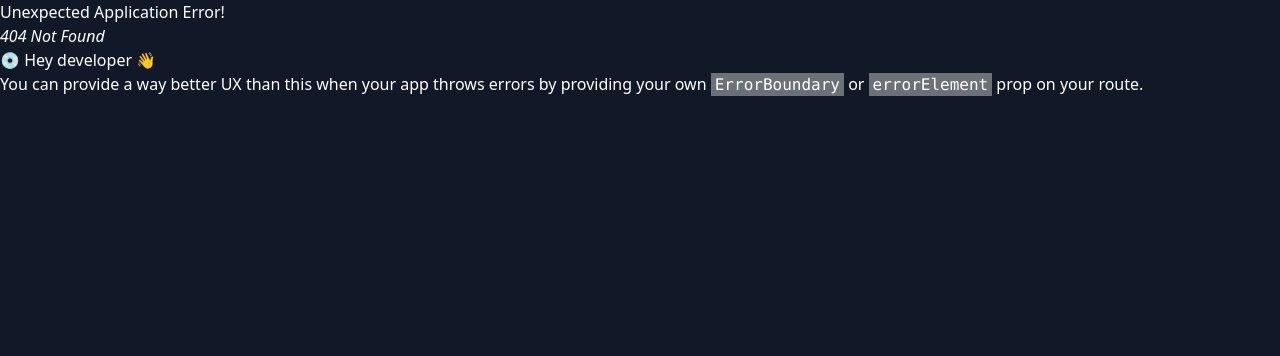
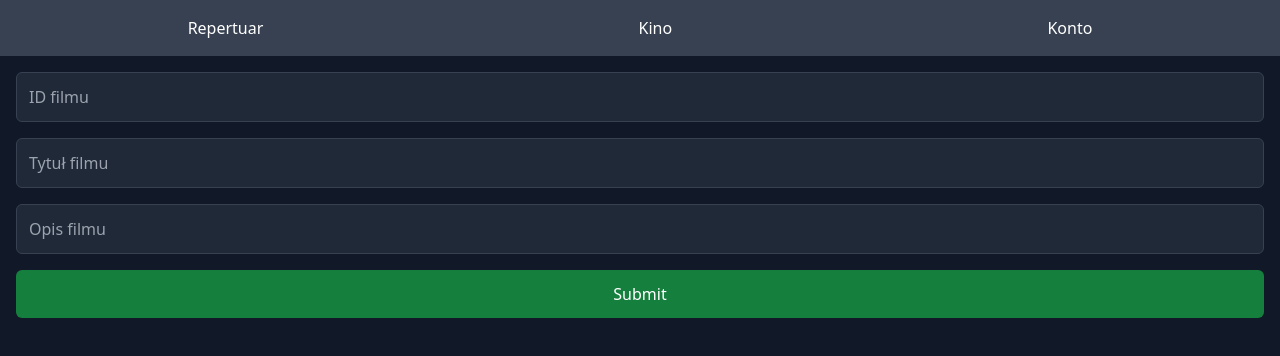
Before and after one commit to dawid-poradzinski/Cinema, a React (Create React App) app in the folder frontend/cinema-ticket-booking/: page /account in a window 1280 px wide. Before the commit this address had no page. Shown: the top 356 px of the page. Built offline with nearby package versions, Linux system fonts and the light colour scheme.

Commit message:
Ability to add movie to DB and see all movies;

```diff
--- /dev/null
+++ b/frontend/cinema-ticket-booking/src/Endpoints.js
@@ -0,0 +1,9 @@
+const mainEndpoint = "http://localhost:8080/";
+
+const getAllMovies = mainEndpoint + "movies";
+const getSingleMovie = (id) => {
+    return mainEndpoint + "movies/" + id;
+}
+const putMovie = mainEndpoint + "movies";
+
+export {mainEndpoint, getAllMovies, getSingleMovie, putMovie};
--- /dev/null
+++ b/frontend/cinema-ticket-booking/src/components/AddEditMovie.js
@@ -0,0 +1,42 @@
+import axios from "axios";
+import { useState } from "react";
+import { putMovie } from "../Endpoints";
+
+
+const AddEditMovie = () => {
+    const [inputs, setInputs] = useState({});
+
+    const handleChange = (e) => {
+        const name = e.target.name;
+        const value = e.target.value;
+        setInputs(values => ({ ...values, [name]: value }));
+    }
+
+    const handleSubmit = (e) => {
+        e.preventDefault();
+        console.log(putMovie, inputs);
+        axios.put(putMovie, inputs)
+        .then((response) => {
+            console.log(response);
+        })
+        .catch((error) => {
+            alert(error);
+        })
+    }
+
+    return (
+        <div >
+            <form className="flex flex-col space-y-4 p-4" onSubmit={handleSubmit}>
+                <input type="number" name="id" id="id" onChange={handleChange} placeholder="ID filmu" />
+                <input type="text" name="name" id="name" value={inputs.name || ""} onChange={handleChange} placeholder="Tytuł filmu" />
+                <input type="text" name="description" id="description" value={inputs.description || ""} onChange={handleChange} placeholder="Opis filmu" />
+                <button type="submit" className="bg-green-700 p-3 rounded-md text-center cursor-pointer">
+                    <p>Submit</p>
+                </button>
+            </form>
+
+        </div>
+    );
+}
+
+export default AddEditMovie;
--- a/frontend/cinema-ticket-booking/src/components/MovieShortDesc.js
+++ b/frontend/cinema-ticket-booking/src/components/MovieShortDesc.js
@@ -4,7 +4,7 @@ const MovieShortDesc = (props) => {
         <div className="MovieDescRoot flex flex-col bg-gray-800 w-44 h-[420px] rounded-lg overflow-hidden">
             <div className="MovieImg bg-green-500 w-full h-64 flex-shrink-0" />
             <div className="MovieDescText flex flex-col justify-evenly h-full px-3.5 w-full">
-                <p className="text-white font-semibold">{data.title}</p>
+                <p className="text-white font-semibold">{data.name}</p>
                 <p className="font-light text-xs line-clamp-3">{data.description}</p>
                 <div className="BuyButton w-full h-8 bg-red-700 rounded-md flex items-center justify-center cursor-pointer hover:bg-red-600 transition-all">
                     <p className="text-sm font-semibold align-middle select-none">Kup teraz</p>
--- a/frontend/cinema-ticket-booking/src/index.css
+++ b/frontend/cinema-ticket-booking/src/index.css
@@ -14,3 +14,7 @@ body {
   background-image: url("/public/example.jpg");
   background-size: cover;
 }
+
+input {
+  @apply bg-gray-800 p-3 rounded-md border border-gray-700 focus:outline-none
+}
--- a/frontend/cinema-ticket-booking/src/index.js
+++ b/frontend/cinema-ticket-booking/src/index.js
@@ -8,6 +8,7 @@ import {
   createBrowserRouter,
   RouterProvider,
 } from "react-router-dom";
+import Account from './pages/Account';
 
 const router = createBrowserRouter([
   {
@@ -17,6 +18,10 @@ const router = createBrowserRouter([
       {
         path: "repertoire",
         element: <Repertoire />
+      },
+      {
+        path: "account",
+        element: <Account />
       }
 
     ]
--- /dev/null
+++ b/frontend/cinema-ticket-booking/src/pages/Account.js
@@ -0,0 +1,11 @@
+import AddEditMovie from "../components/AddEditMovie";
+
+const Account = () => {
+    return (
+        <div>
+            <AddEditMovie/>
+        </div>
+     );
+}
+
+export default Account;
--- a/frontend/cinema-ticket-booking/src/pages/Repertoire.js
+++ b/frontend/cinema-ticket-booking/src/pages/Repertoire.js
@@ -1,27 +1,23 @@
+import axios from 'axios';
 import { useState, useEffect } from 'react';
 import MovieShortDesc from '../components/MovieShortDesc';
+import { getAllMovies } from '../Endpoints';
 
 const Repertoire = () => {
-      // const apiURL = "http://localhost:8080/people";
-    const [data, setData] = useState([{title: "lorem ipsum", description: "gpggpgrjgegpgorgogk"}, {title: "lorem ipsum", description: "2gpggpgrjgegpgorgogk"}]);
-    const listItems = data.map((single) => <MovieShortDesc data={single}/>);
+    const [data, setData] = useState([]);
 
     useEffect(() => {
-        // axios.get(apiURL).then((response) => {
-        //   let responseData = response.data;
-        //   responseData = responseData.slice(0, responseData.length - 1).slice(1).split(",");
-        //   let list = responseData.map(element => <p key={element} className="names">{element}</p>);
-        //   setData(list);
-        // });
-
-        // console.log(data);
-
-
+        axios.get(getAllMovies).then((response) => {
+          let responseData = response.data;
+          const movies = responseData.map((single) => <MovieShortDesc key={single.id} data={single}/>);
+          setData(movies);
+          console.log(responseData);
+        });
       }, []);
 
     return (
         <div className="flex space-x-4 p-4 shrink-0">
-            {listItems}
+            {data}
         </div>
      );
 }
```
